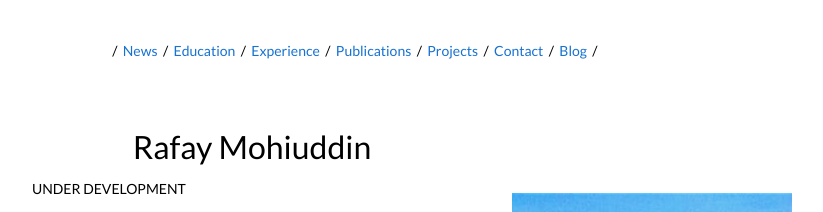
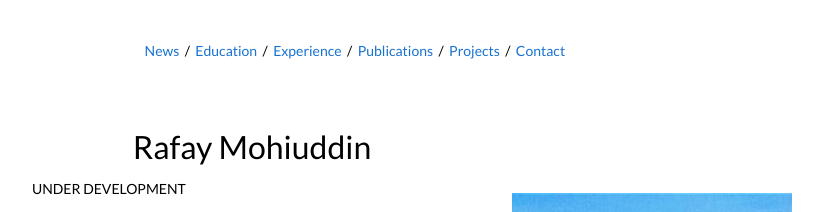
Before and after one commit to rafaymhddn/rafaymhddn.github.io, a Jekyll site: the page built from _posts/2019-06-02-venue.markdown, in a window 1280 px wide and 900 px high. Shown: the top 212 px of the window, without its empty margins (228-1051 px from the left). Built offline with Jekyll 4.4.1, drawn with Linux system fonts in a browser that asks for light colours.

Commit message:
section updated

```diff
--- a/_layouts/default.html
+++ b/_layouts/default.html
@@ -24,12 +24,9 @@
 
                               <!-- Name tab -->
                               <table border=0 class="bg_colour" style="width:100%;border:0px;border-spacing:0px;border-collapse:separate;margin-right:auto;margin-left:auto;"><tbody>
-
-                                <tr style="padding:0px">
-
+                                <tr style="text-align: center">
                                     <td style="padding:2.5%;width:60%;vertical-align:middle">
                                         <p style="text-align:center">
-                                        &nbsp;/&nbsp;
                                         <a href="#news" onclick=Expand("news")>News</a>
                                         &nbsp;/&nbsp;
                                         <a href="#education" onclick=Expand("education")>Education</a>
@@ -41,16 +38,11 @@
                                         <a href="#projects" onclick=Expand("projects")>Projects</a>
                                         &nbsp;/&nbsp;
                                         <a href="mailto:amishmittal@outlook.com">Contact</a>
-                                        &nbsp;/&nbsp;
-                                        <a href="https://blog.amishmittal.com/">Blog</a>
-                                        &nbsp;/&nbsp;
                                         </p>
                                     </td>
-                                    <td style="padding:2.5%;width:10%;max-width:10%">
-
+                                        <td style="padding:2.5%;width:10%;max-width:10%">
                                     </td>
                                 </tr>
-
                               </table>
 
 
```
